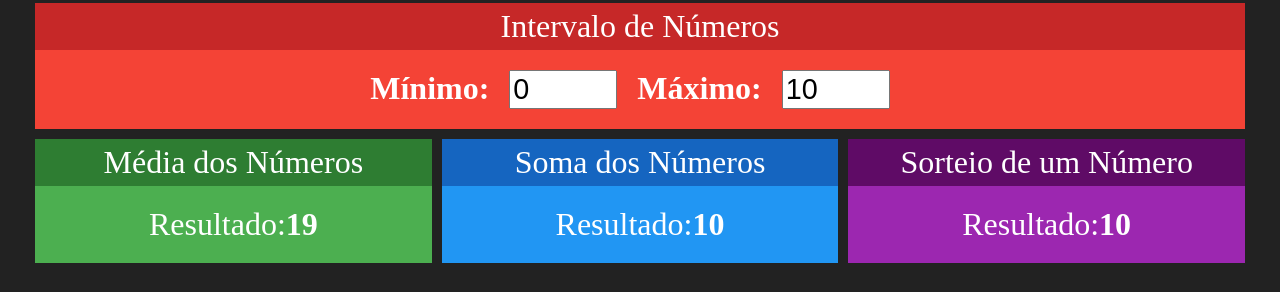
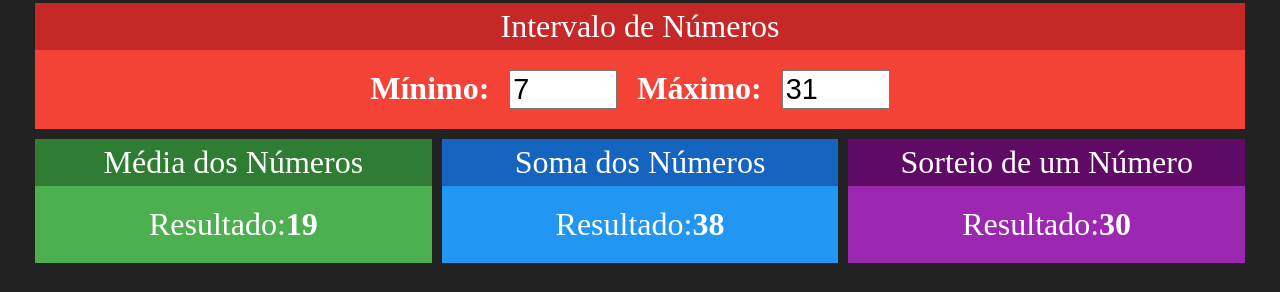
Before and after one commit to MateusGomes04/state-management-with-redux, a React (Create React App) app: page / in a window 1280 px wide. Shown: the part 192-484 px from the top of the page. Built offline with nearby package versions, Linux system fonts and the light colour scheme.

Commit message:
connecting sum, range and draw components with Redux

```diff
--- a/src/components/Intervalo.jsx
+++ b/src/components/Intervalo.jsx
@@ -1,23 +1,33 @@
 import "./Intervalo.css"
 import React from "react"
 import Card from "./Card"
+import { connect } from "react-redux"
 
-export default props => {
+function Intervalo(props) {
     const { min, max } = props
     return (
         <Card title="Intervalo de Números" red>
             <div className="Intervalo">
                 <span>
                     <strong>Mínimo:</strong>
-                    <input type="number" value={0} readOnly></input>
+                    <input type="number" value={min} readOnly></input>
 
                 </span>
                 <span>
                     <strong>Máximo:</strong>
-                    <input type="number" value={10} readOnly></input>
+                    <input type="number" value={max} readOnly></input>
                 </span>
             </div>
 
         </Card>
     )
 }
+
+function mapStateToProp(state) {
+    return {
+        min: state.numeros.min,
+        max: state.numeros.max
+    }
+}
+
+export default connect(mapStateToProp)(Intervalo)
--- a/src/components/Media.jsx
+++ b/src/components/Media.jsx
@@ -24,4 +24,4 @@ function mapStateToProps(state) {
     }
 }
 
-export default connect(mapStateToProps)(Media)
+export default connect(mapStateToProps)(Media);
--- a/src/components/Soma.jsx
+++ b/src/components/Soma.jsx
@@ -1,16 +1,28 @@
 
 import React from "react"
+import { connect } from "react-redux"
 import Card from "./Card"
 
-export default props => {
+function Soma(props) {
+
+const {min, max} = props
     return (
         <Card title="Soma dos Números" blue>
             <div>
                 <span>
                     <span>Resultado:</span>
-                    <strong>{ 10}</strong>
+                    <strong>{max + min}</strong>
                 </span>
             </div>
         </Card>
     )
 }
+
+function mapStateToProp(state) {
+    return {
+        min: state.numeros.min,
+        max: state.numeros.max
+    }
+}
+
+export default connect(mapStateToProp)(Soma);
--- a/src/components/Sorteio.jsx
+++ b/src/components/Sorteio.jsx
@@ -1,16 +1,27 @@
 import React from "react"
+import { connect } from "react-redux"
 import Card from "./Card"
 
-export default props => {
-
+function Sorteio(props){
+    const {min, max} = props
+    const aleatorio = parseInt(Math.random() * (max-min)) + min
     return (
         <Card title="Sorteio de um Número" purple>
             <div>
                 <span>
                     <span>Resultado:</span>
-                    <strong>{10}</strong>
+                    <strong>{aleatorio}</strong>
                 </span>
             </div>
         </Card>
     )
 }
+
+function mapStateToProp(state) {
+    return {
+        min: state.numeros.min,
+        max: state.numeros.max
+    }
+}
+
+export default connect(mapStateToProp)(Sorteio);
```
